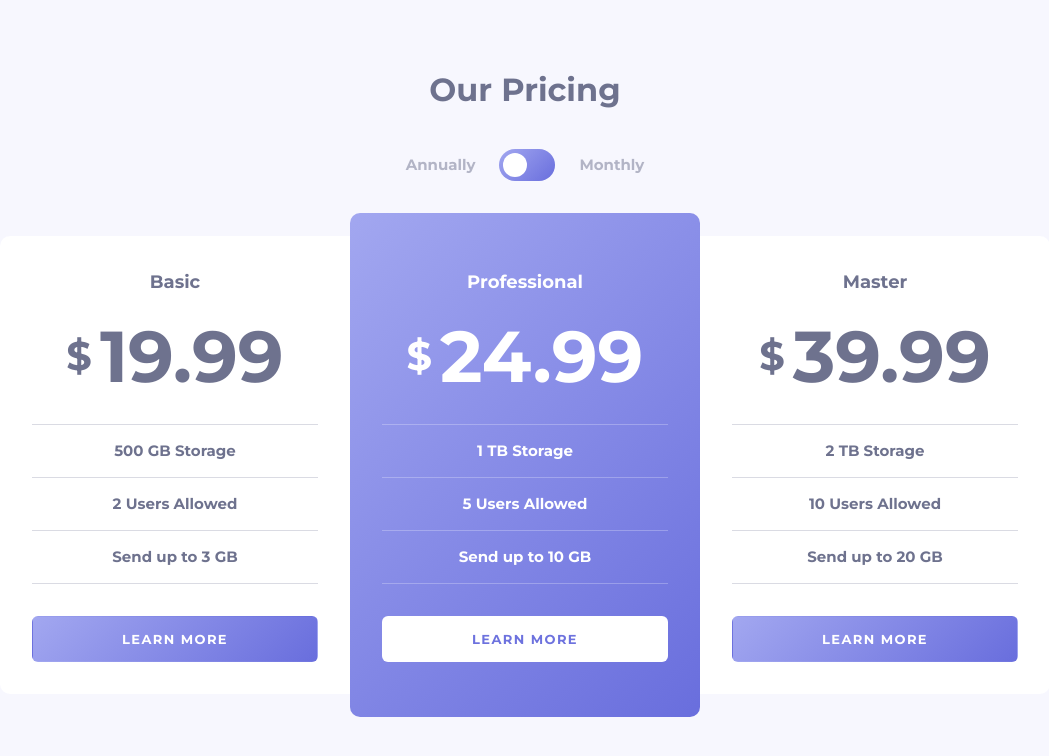
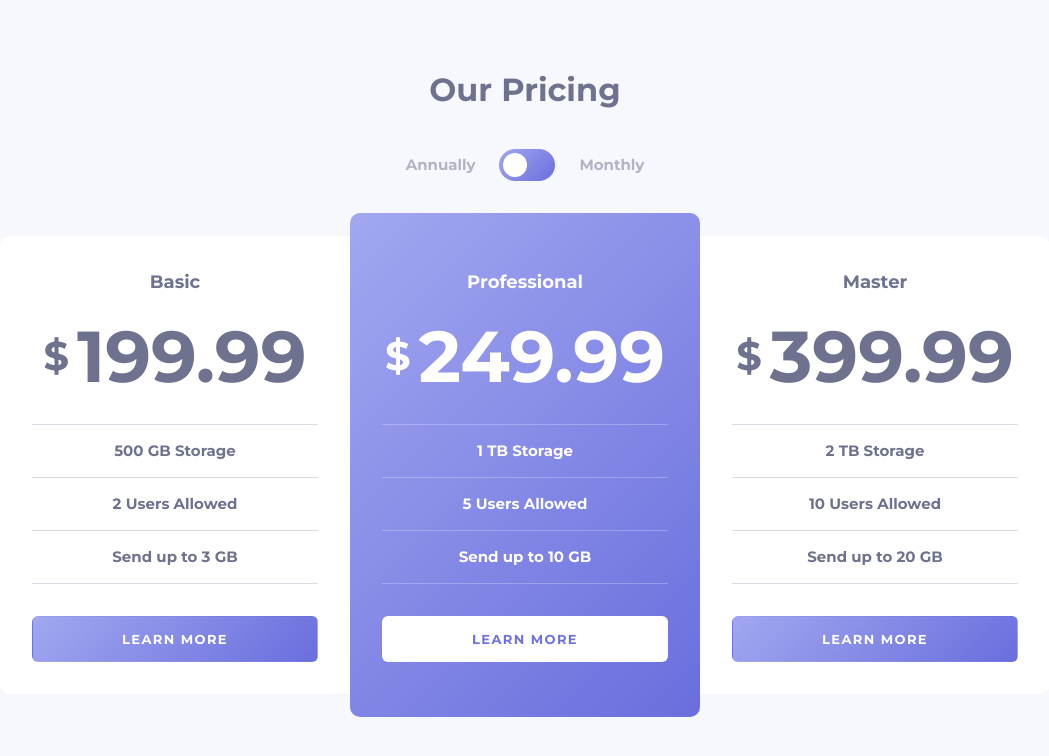
Before and after one commit to RuzievAsilbek/pricing-component, a plain HTML site: page index.html in a window 1280 px wide. Both pictures are taken after a click on the label "Annually". Shown: the whole page, without its empty margins (115-1164 px from the left). Drawn offline with Linux system fonts and the light colour scheme.

Commit message:
update plan prices on payment period change

```diff
--- a/index.html
+++ b/index.html
@@ -24,7 +24,7 @@
       <div class="switch">
         <!-- radio -->
         <input class="switch-input-annual visually-hidden" type="radio" name="payment_period" value="annual" id="annual-payment-period">
-        <input class="switch-input-monthly visually-hidden" type="radio" name="payment_period" value="monthly" id="monthly-payment-period">
+        <input class="switch-input-monthly visually-hidden" type="radio" name="payment_period" value="monthly" id="monthly-payment-period" checked>
 
         <label class="switch-label" for="annual-payment-period">Annually</label>
         <!-- switch-control -->
@@ -41,11 +41,12 @@
     <section class="pricing">
       <h2 class="visually-hidden">Pricing</h2>
       <div class="pricing-inner">
-        <section class="pricing-plan">
+
+        <section class="pricing-plan" data-payment-annual="199.99" data-payment-monthly="19.99">
           <h3 class="pricing-plan-title">Basic</h3>
           <div class="pricing-plan-price">
             <span class="pricing-plan-currency">$</span>
-            19.99
+            <span class="pricing-plan-value">19.99</span>
           </div>
           <ul class="pricing-plan-features">
             <li class="pricing-plan-feature">500 GB Storage</li>
@@ -56,11 +57,11 @@
           <a class="button button-block button-primary" href="#">Learn more</a>
         </section>
 
-        <section class="pricing-plan pricing-plan-best">
+        <section class="pricing-plan pricing-plan-best" data-payment-annual="249.99" data-payment-monthly="24.99">
           <h3 class="pricing-plan-title">Professional</h3>
           <div class="pricing-plan-price">
             <span class="pricing-plan-currency">$</span>
-            24.99
+            <span class="pricing-plan-value">24.99</span>
           </div>
           <ul class="pricing-plan-features">
             <li class="pricing-plan-feature">1 TB Storage</li>
@@ -71,11 +72,11 @@
           <a class="button button-block button-white" href="#">Learn more</a>
         </section>
 
-        <section class="pricing-plan">
+        <section class="pricing-plan"  data-payment-annual="399.99" data-payment-monthly="39.99">
           <h3 class="pricing-plan-title">Master</h3>
           <div class="pricing-plan-price">
             <span class="pricing-plan-currency">$</span>
-            39.99
+            <span class="pricing-plan-value">39.99</span>
           </div>
           <ul class="pricing-plan-features">
             <li class="pricing-plan-feature">2 TB Storage</li>
--- /dev/null
+++ b/js/main.js
@@ -0,0 +1,18 @@
+const elsPaymentPeriodRadio = document.querySelectorAll('[name="payment_period"]');
+const elsPricingPlanValue = document.querySelectorAll('.pricing-plan-value');
+
+elsPaymentPeriodRadio.forEach(function (elPaymentPeriodRadio) {
+  elPaymentPeriodRadio.addEventListener('change', function () {
+    const period = elPaymentPeriodRadio.value;
+
+    if (period === 'annual') {
+      elsPricingPlanValue.forEach(function (elPrice) {
+        elPrice.textContent = elPrice.closest('.pricing-plan').dataset.paymentAnnual;
+      })
+    } else {
+      elsPricingPlanValue.forEach(function (elPrice) {
+        elPrice.textContent = elPrice.closest('.pricing-plan').dataset.paymentMonthly;
+      })
+    }
+  })
+})
```
